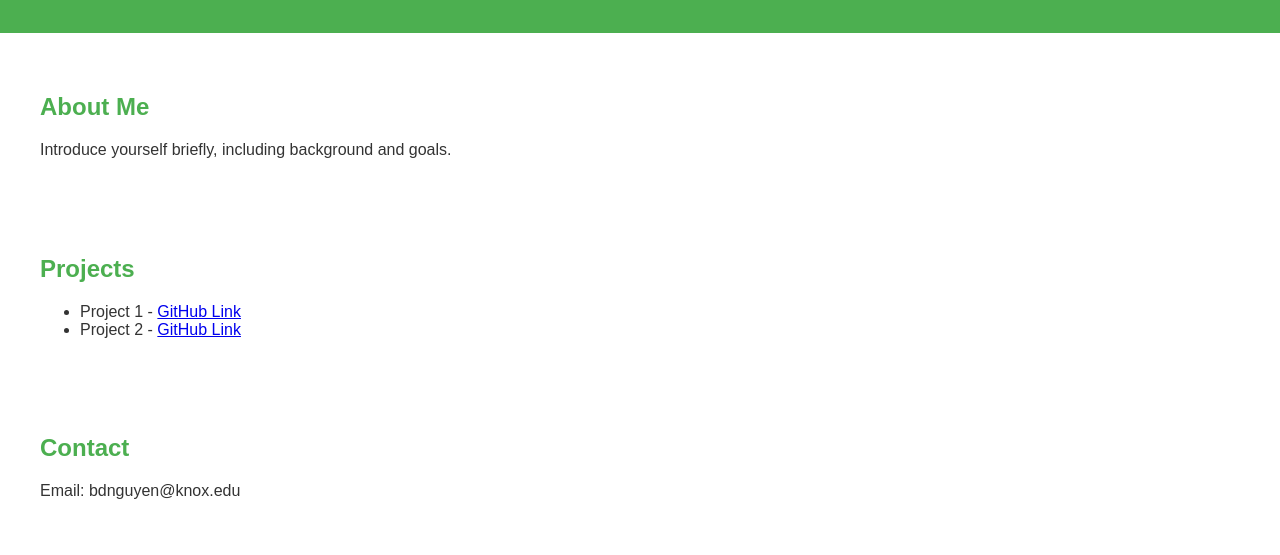
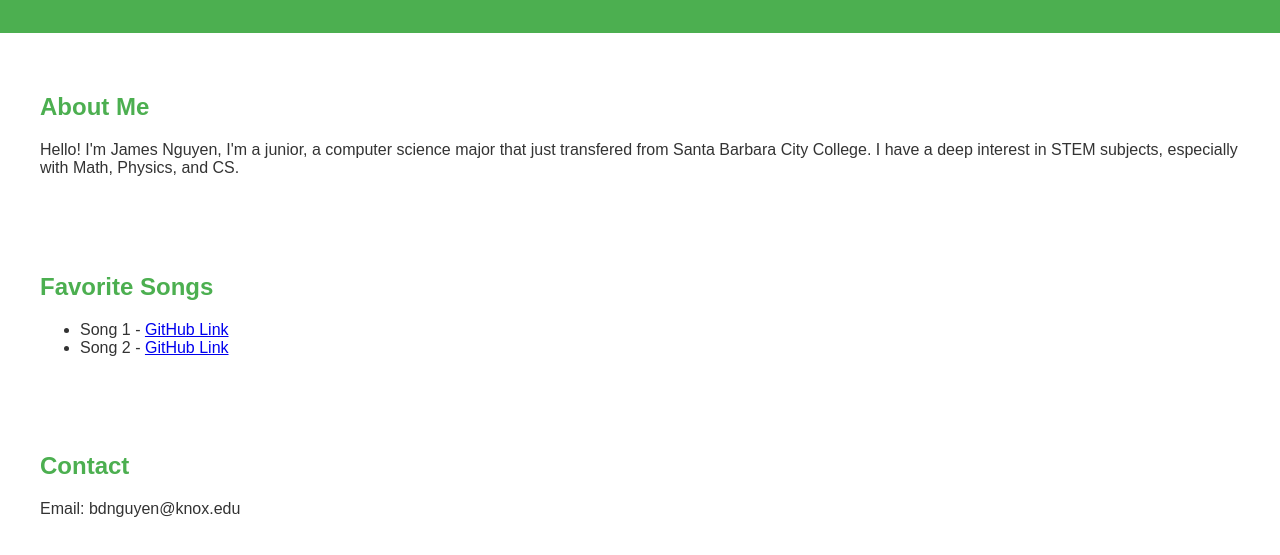
Before and after one commit to JamesNguyen42/JamesNguyen42.github.io, a plain HTML site: page index.html in a window 1280 px wide. Shown: the part 121-676 px from the top of the page. Drawn offline with Linux system fonts and the light colour scheme.

Commit message:
Update index.html

```diff
--- a/index.html
+++ b/index.html
@@ -14,14 +14,14 @@
 
     <section id="about">
         <h2>About Me</h2>
-        <p>Introduce yourself briefly, including background and goals.</p>
+        <p>Hello! I'm James Nguyen, I'm a junior, a computer science major that just transfered from Santa Barbara City College. I have a deep interest in STEM subjects, especially with Math, Physics, and CS.</p>
     </section>
 
     <section id="projects">
-        <h2>Projects</h2>
+        <h2>Favorite Songs</h2>
         <ul>
-            <li>Project 1 - <a href="link">GitHub Link</a></li>
-            <li>Project 2 - <a href="link">GitHub Link</a></li>
+            <li>Song 1 - <a href="https://youtu.be/xvFZjo5PgG0?si=OOKsbulZJVHMgvmO">GitHub Link</a></li>
+            <li>Song 2 - <a href="https://youtu.be/Z3J_MCbwaJ0?si=YHbck6D51vO1nEdP">GitHub Link</a></li>
         </ul>
     </section>
 
```
